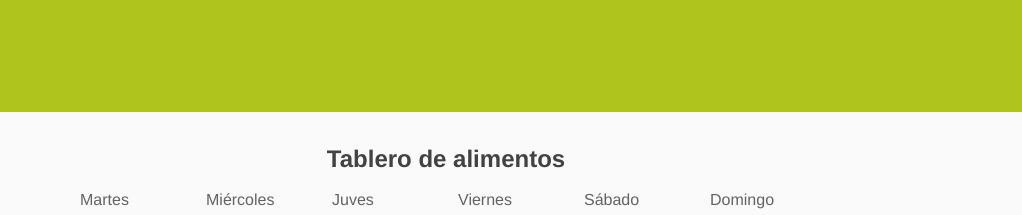
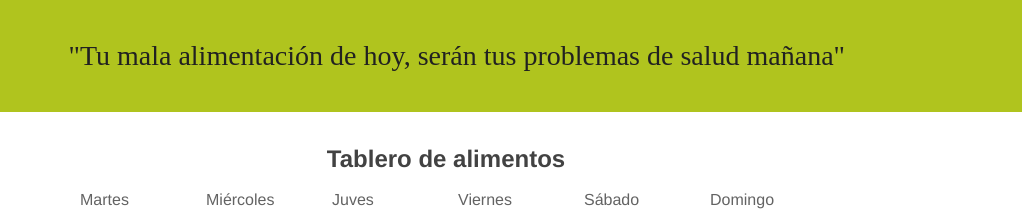
Before and after one commit to LizRuelas/salud, a plain HTML site: page index.html in a window 1280 px wide. Shown: the top 215 px of the page, 258-1280 px from the left. Drawn offline with Linux system fonts and the light colour scheme.

```diff
--- a/css/main.css
+++ b/css/main.css
@@ -35,7 +35,7 @@ header{
 
 main {
     padding: 2rem;
-    background-color: #FAFAFA;
+
 }
 
 .organizador {
@@ -132,3 +132,11 @@ ul.lista li.alimento img {
 .center-align {
     text-align: center;
 }
+#titulo {
+    position: relative;
+    left: 9%;
+    top: -39px;
+    padding-bottom: -25px;
+    font-size: 28px;
+    font-family: "Times New Roman";
+}
--- a/index.html
+++ b/index.html
@@ -1,11 +1,11 @@
 <!DOCTYPE HTML>
 <html>
-
 <head>
     <meta charset="utf-8" />
+    <title>Salud</title>
+    <link rel="icon" type="img/png" href="img/icono2.png" />
     <meta http-equiv="X-UA-Compatible" content="IE=edge" />
     <meta name="viewport" content="width=device-width,user-scalable=no,initial-scale=1.0,maximum-scale=1.0,minimum-scale=1.0" />
-    <title>Salud</title>
     <link rel="stylesheet" type="text/css" href="css/main.css">
 </head>
 
@@ -13,6 +13,7 @@
     <header>
         <div class='logo'>
            <img src="img/logo-sano.png" alt="logo">
+            <span id="titulo">"Tu mala alimentación de hoy, serán tus problemas de salud mañana"</span>
         </div>
     </header>
     <main>
```
Also changed, not shown: img/icono.png (added), img/icono2.png (added), img/papa.jpg (added).
